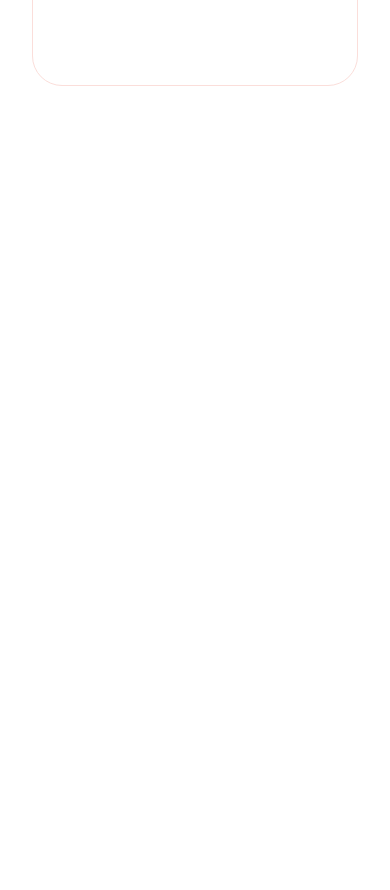
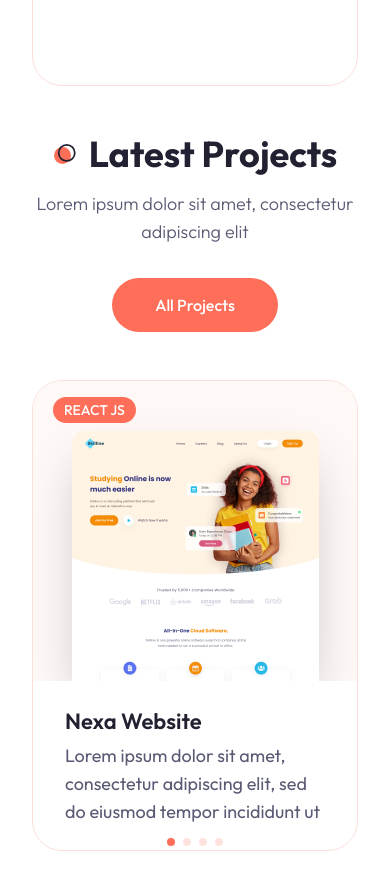
Before and after one commit to abhishek9125/Portfolio, a Next.js app: page / in a window 390 px wide. Shown: the part 2880-3770 px from the top of the page. Before the commit the page ends 3014 px from the top, so only its background shows below. Built offline with nearby package versions, Linux system fonts and the light colour scheme.

Commit message:
Added: My Work

```diff
--- a/app/globals.css
+++ b/app/globals.css
@@ -91,3 +91,8 @@
 .badge {
   @apply z-10 w-[200px] h-[68px] bg-white dark:backdrop-blur-[44px] shadow-2xl p-4 rounded-[10px] flex items-center gap-x-4;
 }
+
+.swiper-horizontal > .section-pagination-bullets .swiper-pagination-bullet,
+.swiper-pagination-horizontal.swiper-pagination-bullets .swiper-pagination-bullet {
+  @apply bg-primary;
+}
--- a/app/page.js
+++ b/app/page.js
@@ -1,6 +1,7 @@
 import About from '@/components/About'
 import Hero from '@/components/Hero'
 import Services from '@/components/Services'
+import Work from '@/components/Work'
 
 export default function Home() {
 	return (
@@ -8,6 +9,7 @@
 			<Hero />
 			<About />
 			<Services />
+			<Work />
 		</main>
 	)
 }
--- /dev/null
+++ b/components/ProjectCard.js
@@ -0,0 +1,49 @@
+import { Github, Link2Icon } from 'lucide-react'
+import Image from 'next/image'
+import Link from 'next/link'
+import React from 'react'
+import { Badge } from './ui/Badge'
+import { CardHeader } from './ui/card'
+import { Card } from './ui/card'
+
+function ProjectCard({ project }) {
+    return (
+        <Card className="group overflow-hidden relative">
+            <CardHeader className="p-0">
+                <div className="relative w-full h-[300px] flex items-center justify-center bg-tertiary dark:bg-secondary/40 xl:bg-work_project_bg_light xl:dark:bg-work_project_bg_dark xl:bg-[110%] xl:bg-no-repeat overflow-hidden">
+                    <Image
+                        className="absolute bottom-0 shadow-2xl"
+                        src={project.image}
+                        width={247}
+                        height={250}
+                        alt=""
+                        priority
+                    />
+                    <div className="flex gap-x-4">
+                        <Link
+                            href={project.link}
+                            className="bg-secondary w-[54px] h-[54px] rounded-full flex justify-center items-center scale-0 opacity-0 group-hover:scale-100 group-hover:opacity-100 transition-all duration-200"
+                        >
+                            <Link2Icon className="text-white" />
+                        </Link>
+                        <Link
+                            href={project.github}
+                            className="bg-secondary w-[54px] h-[54px] rounded-full flex justify-center items-center scale-0 opacity-0 group-hover:scale-100 group-hover:opacity-100 transition-all duration-200"
+                        >
+                            <Github className="text-white" />
+                        </Link>
+                    </div>
+                </div>
+            </CardHeader>
+            <div className="h-full px-8 py-6">
+                <Badge className="uppercase text-sm font-medium mb-2 absolute top-4 left-5">
+                    {project.category}
+                </Badge>
+                <h4 className="h4 mb-1">{project.name}</h4>
+                <p className="text-muted-foreground text-lg">{project.description}</p>
+            </div>
+        </Card>
+    )
+}
+
+export default ProjectCard
--- /dev/null
+++ b/components/Work.js
@@ -0,0 +1,131 @@
+'use client';
+
+import React from 'react';
+import Link from 'next/link';
+import { Button } from './ui/button';
+import 'swiper/css';
+import 'swiper/css/pagination';
+import { Pagination } from 'swiper/modules';
+import { Swiper, SwiperSlide } from 'swiper/react';
+import ProjectCard from './ProjectCard';
+
+const projectData = [
+    {
+        image: '/work/3.png',
+        category: 'react js',
+        name: 'Nexa Website',
+        description: 'Lorem ipsum dolor sit amet, consectetur adipiscing elit, sed do eiusmod tempor incididunt ut',
+        link: '/',
+        github: '/'
+    },
+    {
+        image: '/work/4.png',
+        category: 'react js',
+        name: 'Solstice Website',
+        description: 'Lorem ipsum dolor sit amet, consectetur adipiscing elit, sed do eiusmod tempor incididunt ut',
+        link: '/',
+        github: '/'
+    },
+    {
+        image: '/work/2.png',
+        category: 'next js',
+        name: 'Lumina Website',
+        description: 'Lorem ipsum dolor sit amet, consectetur adipiscing elit, sed do eiusmod tempor incididunt ut',
+        link: '/',
+        github: '/'
+    },
+    {
+        image: '/work/1.png',
+        category: 'next js',
+        name: 'Evolve Website',
+        description: 'Lorem ipsum dolor sit amet, consectetur adipiscing elit, sed do eiusmod tempor incididunt ut',
+        link: '/',
+        github: '/'
+    },
+    {
+        image: '/work/3.png',
+        category: 'next js',
+        name: 'Ignite Website',
+        description: 'Lorem ipsum dolor sit amet, consectetur adipiscing elit, sed do eiusmod tempor incididunt ut',
+        link: '/',
+        github: '/'
+    },
+    {
+        image: '/work/4.png',
+        category: 'next js',
+        name: 'Envision Website',
+        description: 'Lorem ipsum dolor sit amet, consectetur adipiscing elit, sed do eiusmod tempor incididunt ut',
+        link: '/',
+        github: '/'
+    },
+    {
+        image: '/work/1.png',
+        category: 'fullstack',
+        name: 'Serenity Website',
+        description: 'Lorem ipsum dolor sit amet, consectetur adipiscing elit, sed do eiusmod tempor incididunt ut',
+        link: '/',
+        github: '/'
+    },
+    {
+        image: '/work/3.png',
+        category: 'fullstack',
+        name: 'Nova Website',
+        description: 'Lorem ipsum dolor sit amet, consectetur adipiscing elit, sed do eiusmod tempor incididunt ut',
+        link: '/',
+        github: '/'
+    },
+    {
+        image: '/work/2.png',
+        category: 'fullstack',
+        name: 'Zenith Website',
+        description: 'Lorem ipsum dolor sit amet, consectetur adipiscing elit, sed do eiusmod tempor incididunt ut',
+        link: '/',
+        github: '/'
+    },
+];
+
+function Work() {
+    return (
+        <section className="relative mb-12 xl:mb-48">
+            <div className="container mx-auto">
+                <div className="max-w-[400px] mx-auto xl:mx-0 text-center xl:text-left mb-12 xl:h-[400px] flex flex-col justify-center items-center xl:items-start">
+                    <h2 className="section-title mb-4">Latest Projects</h2>
+                    <p className="subtitle mb-8">
+                     Lorem ipsum dolor sit amet, consectetur adipiscing elit
+                    </p>
+                    <Link href="/projects">
+                        <Button>
+                            All Projects
+                        </Button>
+                    </Link>
+                </div>
+                <div className="xl:max-w-[1000px] xl:absolute right-0 top-0 ">
+                    <Swiper
+                        className="h-[480px]"
+                        slidesPerView={1}
+                        breakpoints={{
+                            640: {
+                                slidesPerView: 2
+                            }
+                        }}
+                        spaceBetween={30}
+                        modules={[Pagination]}
+                        pagination={{ clickable: true }}
+                    >
+                        {
+                            projectData.slice(0,4).map((project, index) => {
+                                return (
+                                    <SwiperSlide key={index}>
+                                        <ProjectCard project={project} />
+                                    </SwiperSlide>
+                                )
+                            })
+                        }
+                    </Swiper>
+                </div>
+            </div>
+        </section>
+    )
+}
+
+export default Work
--- a/tailwind.config.js
+++ b/tailwind.config.js
@@ -86,6 +86,8 @@
         about_shape_dark: 'url(/about/shape-dark.svg)',
         dots_light: 'url(/dots-light.svg)',
         dots_dark: 'url(/dots-dark.svg)',
+        work_project_bg_light: 'url(/work/project-bg-light.png)',
+        work_project_bg_dark: 'url(/work/project-bg-dark.png)',
       }
     },
   },
```
